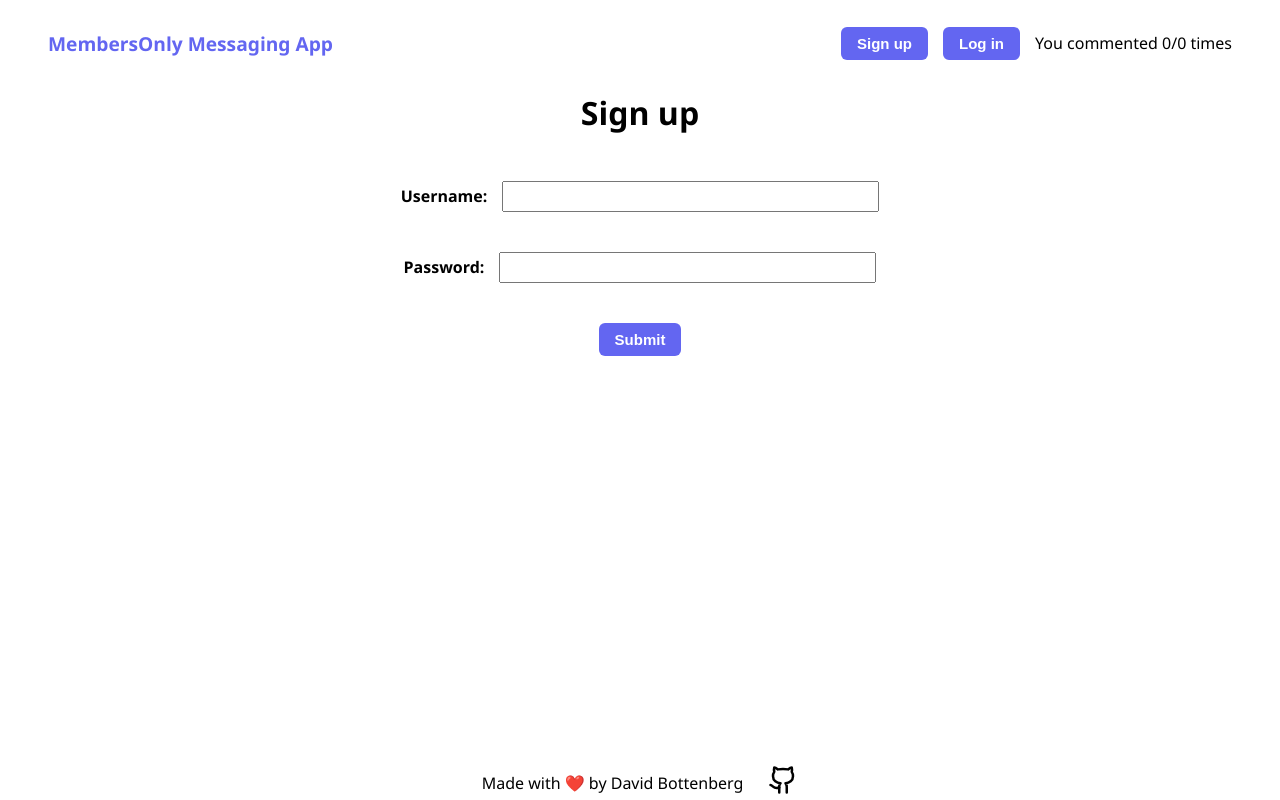
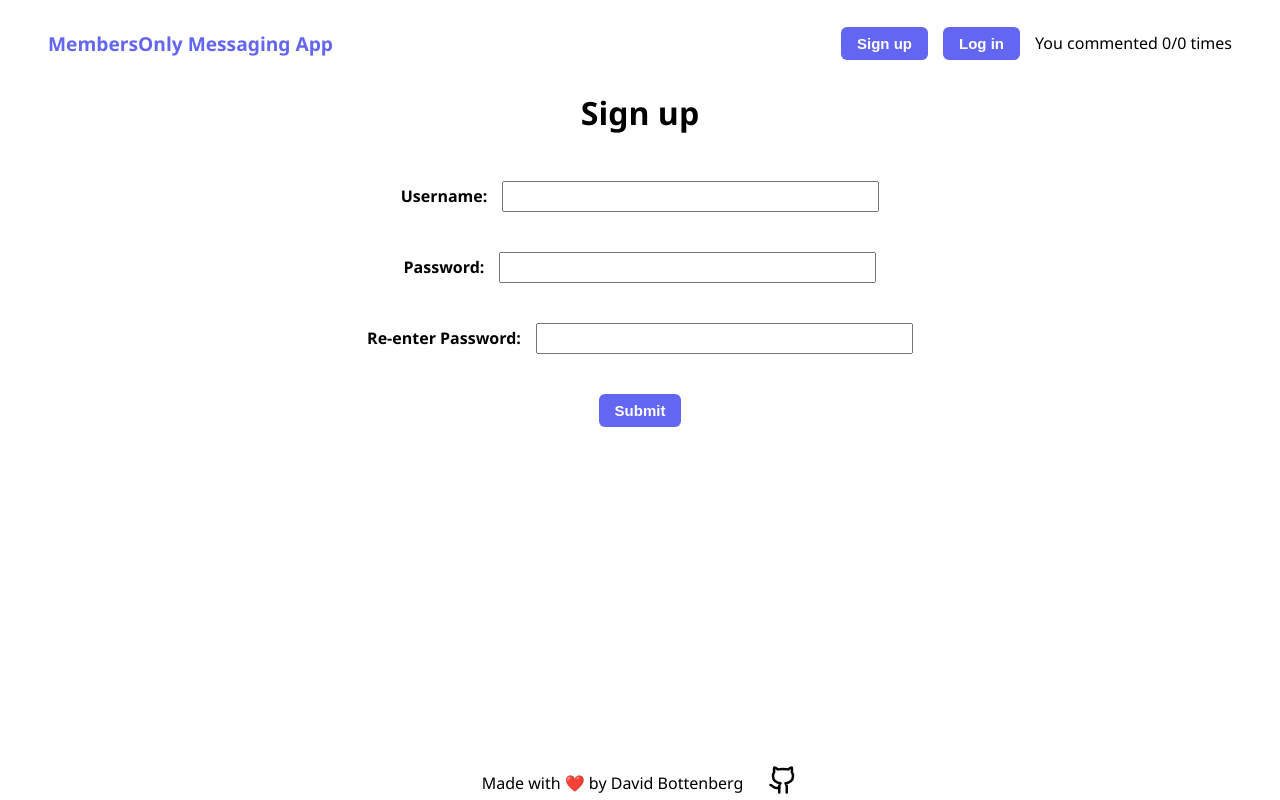
Before and after one commit to davebott-dev/membersonly, a React (Vite) app in the folder client/: page /sign-up in a window 1280 px wide. Built offline with nearby package versions, Linux system fonts and the light colour scheme.

Commit message:
added simple form validation to this page

```diff
--- a/client/src/routes/Sign-up.jsx
+++ b/client/src/routes/Sign-up.jsx
@@ -1,6 +1,22 @@
+import {useState, useRef} from 'react'
 import '../App.css'
 
 function SignUp() {
+  const [type,setType] =useState('submit');
+  const passwordRef = useRef();
+  const checkPasswordRef = useRef();
+
+  const checkPassword = () => {
+    if(passwordRef.current.value == checkPasswordRef.current.value ) {
+      setType("submit" );
+    } else {
+      setType("button");
+      alert('the passwords do not match!');
+      passwordRef.current.value ="";
+      checkPasswordRef.current.value ="";
+    }
+  }
+
 
   return (
     <div>
@@ -9,14 +25,19 @@ function SignUp() {
       <form method="POST" action="/api">
           <div>
             <label htmlFor="username">Username:</label>
-            <input type="text" id="username" name="username" />
+            <input type="text" id="username" name="username" required />
           </div>
 
           <div>
             <label htmlFor="password">Password:</label>
-            <input type="password" id="password" name="password" />
+            <input type="password" id="password" name="password" ref={passwordRef} required />
           </div>
-          <button>Submit</button>
+
+          <div>
+            <label htmlFor="password">Re-enter Password:</label>
+            <input type="password" id="match" name="match" ref={checkPasswordRef} required />
+          </div>
+          <button type={type} onClick ={checkPassword}>Submit</button>
       </form>
     </div>
   )
```
